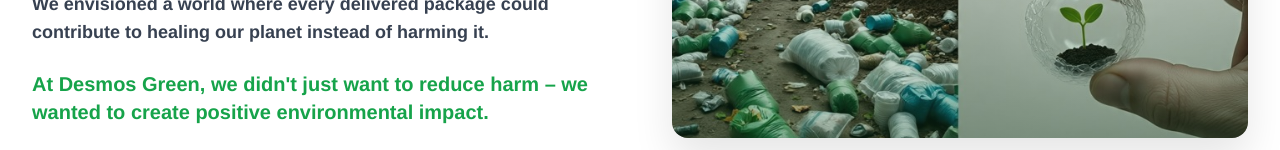
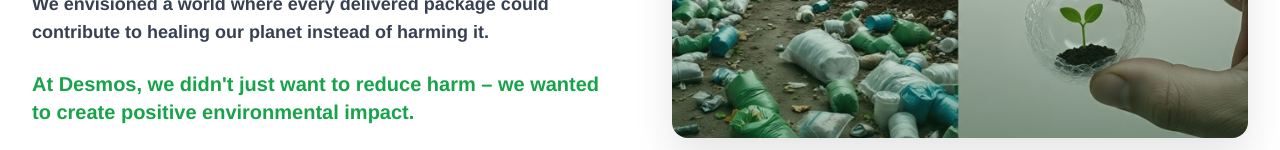
Before and after one commit to rohanreddysalivindala/hihello, a React (Vite) app: page /about in a window 1280 px wide. Shown: the part 802-952 px from the top of the page. Built offline with nearby package versions, Linux system fonts and the light colour scheme.

Commit message:
Updated AboutUs.tsx

```diff
--- a/src/pages/AboutUs.tsx
+++ b/src/pages/AboutUs.tsx
@@ -73,7 +73,7 @@ const AboutUs: React.FC = () => {
                   We envisioned a world where every delivered package could contribute to healing our planet instead of harming it.
                 </p>
                 <p className="text-green-600 font-black text-xl">
-                  At Desmos Green, we didn't just want to reduce harm – we wanted to create positive environmental impact.
+                  At Desmos, we didn't just want to reduce harm – we wanted to create positive environmental impact.
                 </p>
               </div>
             </motion.div>
```
